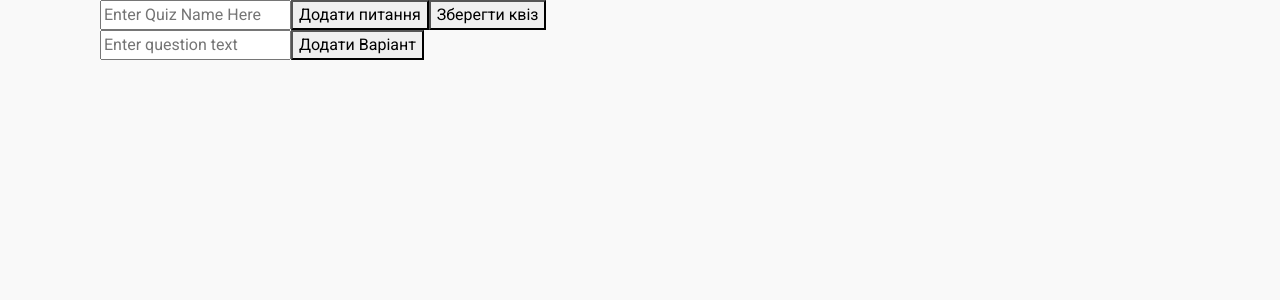
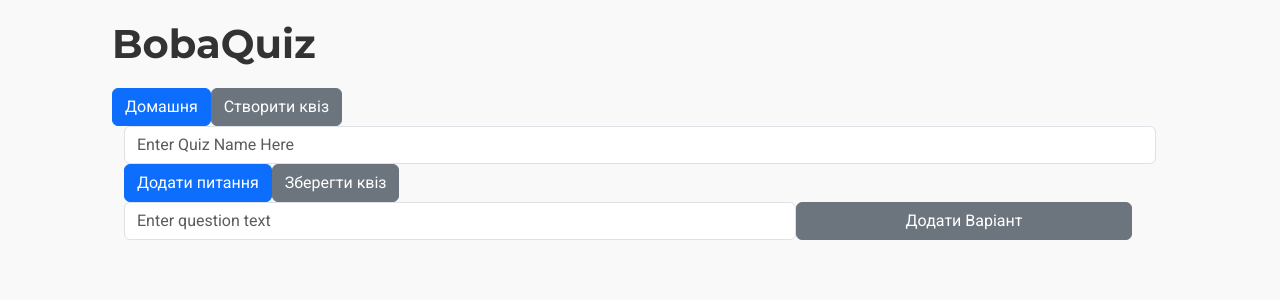
Before and after one commit to GarniyHlopchik/quiz_site, a React app: page /create in a window 1280 px wide. Both pictures are taken after a click on the button "Додати питання". Shown: the top 300 px of the page. Built offline with nearby package versions, Linux system fonts and the light colour scheme.

Commit message:
навігація, бутстрап стилі

```diff
--- a/src/App.jsx
+++ b/src/App.jsx
@@ -7,9 +7,11 @@ import {Create} from "./pages/Create.jsx";
 export default function App() {
   //localStorage.clear()
   return (
-    <div>
-      <nav>
-
+    <div className='container my-20'>
+      <h1>BobaQuiz</h1>
+      <nav className='nav mb-10'>
+        <Link to="/" className='btn btn-primary'>Домашня</Link>
+        <Link to="/create" className='btn btn-secondary'>Створити квіз</Link>
       </nav>
 
       <Routes>
--- a/src/components/Option.jsx
+++ b/src/components/Option.jsx
@@ -12,15 +12,17 @@ export function Option({ index, optionData, setOptionData }) {
   }, [text, isSelected]);
 
   return (
-    <div>
+    <div className="container row">
       <input
+        className="form-control col"
         type="text"
         value={text}
         onChange={(e) => setText(e.target.value)}
         placeholder="Enter option text"
       />
-      <label>
+      <label className="col">
         <input
+        className="form-check-input "
           type="checkbox"
           checked={isSelected}
           onChange={(e) => setIsSelected(e.target.checked)}
--- a/src/components/Question.jsx
+++ b/src/components/Question.jsx
@@ -18,8 +18,9 @@ export function Question({ index, questionData, setQuestionData }) {
   }
 
   return (
-    <div>
+    <div className="container row">
       <input
+      className="form-control col"
         type="text"
         value={text}
         placeholder="Enter question text"
@@ -27,7 +28,7 @@ export function Question({ index, questionData, setQuestionData }) {
           setQuestionData(index, { ...questionData, text: e.target.value, options })
         }
       />
-      <button onClick={addOption}>Додати Варіант</button>
+      <button className="btn btn-secondary col-4" onClick={addOption}>Додати Варіант</button>
 
       {options.map((opt, i) => (
         <Option
--- a/src/components/QuizBrowse.jsx
+++ b/src/components/QuizBrowse.jsx
@@ -12,9 +12,9 @@ export function QuizBrowse({ quiz_id }) {
   }
 
   return (
-    <div>
-      <label>{quiz_title}</label>
-      <button onClick={completeQuiz}>Пройти тест</button>
+    <div className='row my-4' style={{height:80}}>
+      <label className='col-sm-8'>{quiz_title}</label>
+      <button className='col-sm-4 btn btn-primary'onClick={completeQuiz}>Пройти тест</button>
     </div>
   );
 }
--- a/src/pages/Create.jsx
+++ b/src/pages/Create.jsx
@@ -29,15 +29,16 @@ export function Create() {
   }
 
   return (
-    <div>
+    <div className='container-fluid'>
       <input
+      className='form-control'
         type="text"
         value={quizTitle}
         placeholder="Enter Quiz Name Here"
         onChange={(e) => setQuizTitle(e.target.value)}
       />
-      <button onClick={addQuestion}>Додати питання</button>
-      <button onClick={saveQuiz}>Зберегти квіз</button>
+      <button className='btn btn-primary' onClick={addQuestion}>Додати питання</button>
+      <button className='btn btn-secondary' onClick={saveQuiz}>Зберегти квіз</button>
 
       {questions.map((q, index) => (
         <Question
--- a/src/pages/Quiz.jsx
+++ b/src/pages/Quiz.jsx
@@ -168,7 +168,7 @@ const Quiz = () => {
       <div className="quiz-actions">
         <button
           onClick={handleSubmit}
-          className="submit-button"
+          className="submit-button btn btn-primary"
           disabled={!quiz.questions.length}
         >
           Check Answers
```
Also changed, not shown: static/create.html (deleted, +0 -20 lines), static/edit.html (deleted, +0 -19 lines), static/quiz.html (deleted, +0 -11 lines).
